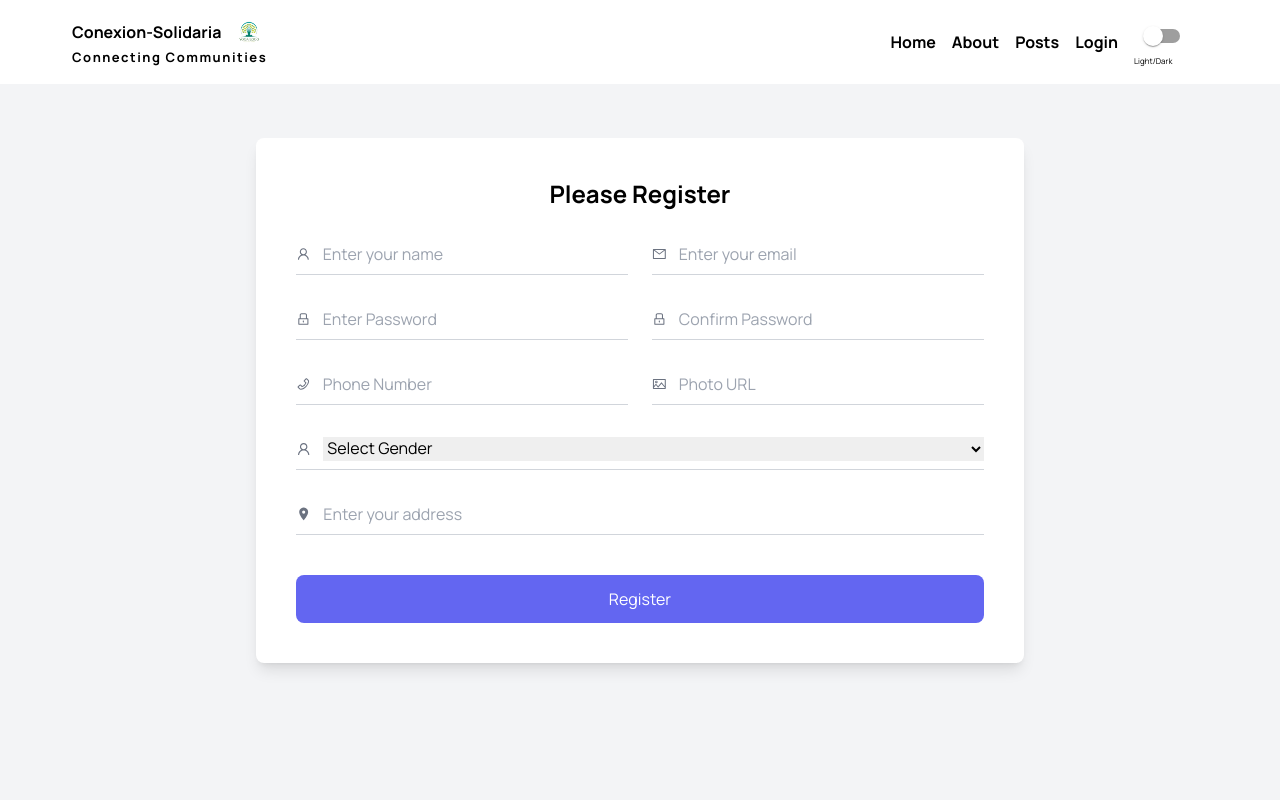
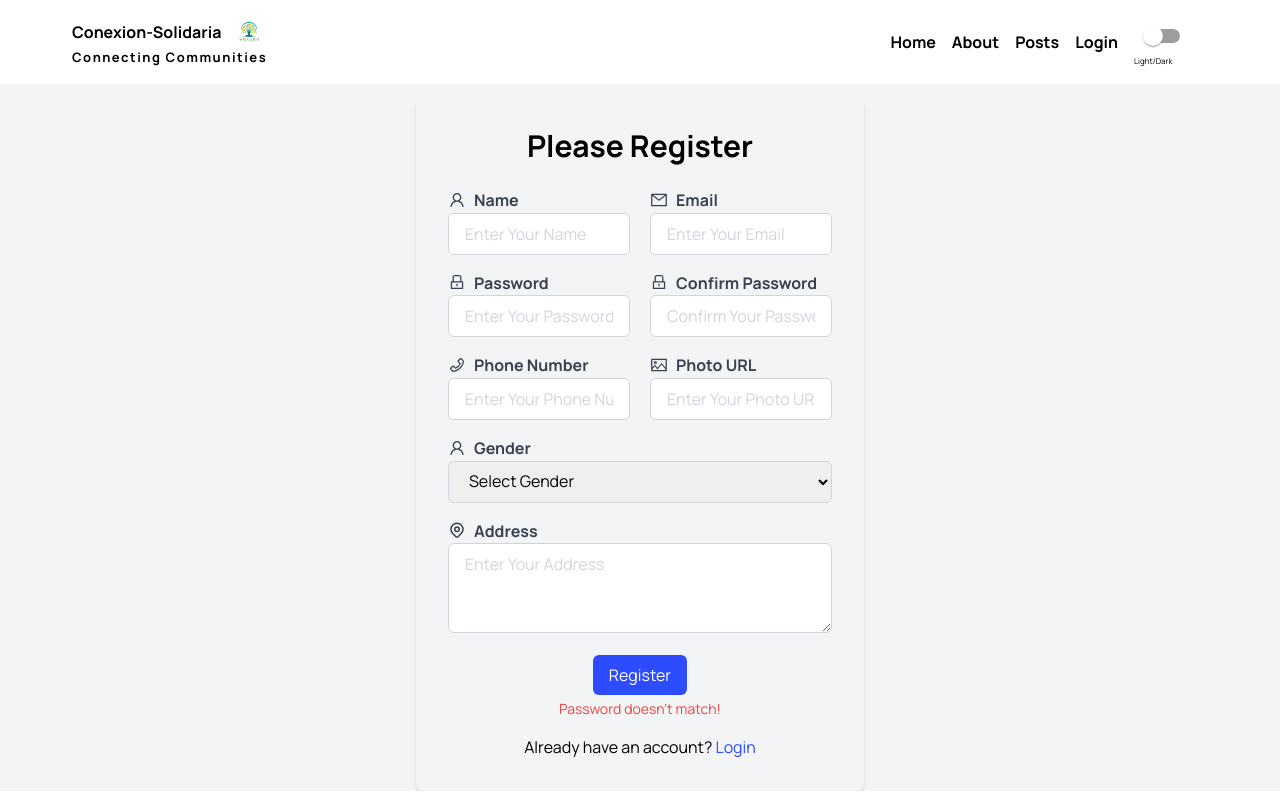
Before and after one commit to Error-404-NotFound/Conexion-Solidaria, a React (Vite) app in the folder frontend/: page /register in a window 1280 px wide. Built offline with nearby package versions, Linux system fonts and the light colour scheme.

Commit message:
registration page bug fix and navigation resolved

```diff
--- a/frontend/src/pages/Login.jsx
+++ b/frontend/src/pages/Login.jsx
@@ -44,7 +44,7 @@ const Login = () => {
                     <a href="#" className="text-indigo-500 hover:underline">Forgot Password?</a>
                     <p className="mt-2">
                         Don't have an account?{" "}
-                        <a href="#" className="text-indigo-500 hover:underline">Sign up</a>
+                        <a href="/register" className="text-indigo-500 hover:underline">Sign up</a>
                     </p>
                 </div>
             </div>
--- a/frontend/src/pages/Register.jsx
+++ b/frontend/src/pages/Register.jsx
@@ -1,104 +1,191 @@
-import React from 'react';
-import { AiOutlineUser, AiOutlineMail, AiOutlineLock, AiOutlinePhone, AiOutlinePicture } from 'react-icons/ai';
-import { FaGenderless } from 'react-icons/fa';
-import { MdLocationOn } from 'react-icons/md';
+import { AiOutlineUser,AiOutlineMail, AiOutlineLock, AiOutlinePhone, AiOutlinePicture, AiOutlineHeatMap } from "react-icons/ai";
+import { useContext } from "react";
+import { useForm } from "react-hook-form";
+import { useNavigate } from "react-router-dom";
+import { HiOutlineLocationMarker } from 'react-icons/hi';
+// import { AuthContext } from "../context/AuthContext";
+import axios from "axios";
+const Register = () => {
 
-const Register = () => {
+const navigate = useNavigate();
+// const {signUp, updateUser, setError} = useContext(AuthContext);
+const {
+    register,
+    handleSubmit,
+    watch,
+    formState: { errors },
+    } = useForm();
+
+
+  const onSubmit = (data) => {
+    setError("");
+    signUp(data.email, data.password).then((result) => {
+      const user = result.user;
+      if (user) {
+        return updateUser(data.name, data.photoUrl).
+        then(() => {
+          const userImp = {
+            name: user?.displayName,
+            email: user?.email,
+            photoURL: user?.photoURL,
+            role: "user",
+            gender: data.gender,
+            phone: data.phone,
+            address: data.address,
+          };
+
+          if (user.email && user.displayName) {
+            return axios.post("http://localhost:5000/user-register", userImp).then(() => {
+              navigate("/");
+              return "Registration Successful!";
+            }).catch((err) => {
+              throw new Error(err);
+            });
+          }
+        }).catch((err) => {
+            setError(err.code);
+            throw new Error(err);
+        });
+      }
+    });
+    console.log(data);
+  };
+
+
+  const password = watch("password", "");
+
+
   return (
-    <div className="flex justify-center items-center min-h-screen bg-gray-100">
-      <div className="bg-white p-10 rounded-lg shadow-lg max-w-3xl w-full">
-        <h2 className="text-2xl font-bold mb-6 text-center">Please Register</h2>
-        <form className="grid grid-cols-2 gap-6">
-          {/* Name Field */}
-          <div className="flex items-center border-b border-gray-300 py-2">
-            <AiOutlineUser className="text-gray-500 mr-3" />
+    <div className="flex justify-center items-center pt-14 bg-gray-100 mt-10">
+      <div className="max-w-md p-8 rounded-lg shadow-md">
+        <h2 className="text-3xl font-bold text-center mb-6">Please Register</h2>
+
+        {/* form data */}
+        <form onSubmit={handleSubmit(onSubmit)}>
+          <div className="flex items-center gap-5">
+            <div className="mb-4">
+                <label htmlFor="name" className="block text-gray-700 font-bold">
+                    <AiOutlineUser className="inline-block mr-2 mb-1 text-lg" />
+                    Name
+                </label>
                 <input
                     type="text"
-              placeholder="Enter your name"
-              className="w-full outline-none focus:border-indigo-500"
+                    placeholder="Enter Your Name"
+                    {...register("name", { required: true })}
+                    className="w-full px-3 py-2 placeholder-gray-300 border border-gray-300 rounded-md py-2 px-4 focus:outline-none focus:ring focus:ring focus:border-blue-300"
                 />
             </div>
-
-          {/* Email Field */}
-          <div className="flex items-center border-b border-gray-300 py-2">
-            <AiOutlineMail className="text-gray-500 mr-3" />
+            <div className="mb-4">
+                <label htmlFor="email" className="block text-gray-700 font-bold">
+                    <AiOutlineMail className="inline-block mr-2 mb-1 text-lg" />
+                    Email
+                </label>
                 <input
                     type="email"
-              placeholder="Enter your email"
-              className="w-full outline-none focus:border-indigo-500"
+                    placeholder="Enter Your Email"
+                    {...register("email", { required: true })}
+                    className="w-full px-3 py-2 placeholder-gray-300 border border-gray-300 rounded-md py-2 px-4 focus:outline-none focus:ring focus:ring focus:border-blue-300"
                 />
             </div>
-
-          {/* Password Field */}
-          <div className="flex items-center border-b border-gray-300 py-2">
-            <AiOutlineLock className="text-gray-500 mr-3" />
+          </div>
+          <div className="flex items-center gap-5">
+            <div className="mb-4">
+                <label htmlFor="password" className="block text-gray-700 font-bold">
+                    <AiOutlineLock className="inline-block mr-2 mb-1 text-lg" />
+                    Password
+                </label>
                 <input
                     type="password"
-              placeholder="Enter Password"
-              className="w-full outline-none focus:border-indigo-500"
+                    placeholder="Enter Your Password"
+                    {...register("password", { required: true })}
+                    className="w-full px-3 py-2 placeholder-gray-300 border border-gray-300 rounded-md py-2 px-4 focus:outline-none focus:ring focus:ring focus:border-blue-300"
                 />
             </div>
-
-          {/* Confirm Password Field */}
-          <div className="flex items-center border-b border-gray-300 py-2">
-            <AiOutlineLock className="text-gray-500 mr-3" />
+            <div className="mb-4">
+                <label htmlFor="confirmPassword" className="block text-gray-700 font-bold">
+                    <AiOutlineLock className="inline-block mr-2 mb-1 text-lg" />
+                    Confirm Password
+                </label>
                 <input
                     type="password"
-              placeholder="Confirm Password"
-              className="w-full outline-none focus:border-indigo-500"
+                    placeholder="Confirm Your Password"
+                    {...register("confirmPassword", { required: true, validate: (value) => value === password || "Passwords do not match" })}
+                    className="w-full px-3 py-2 placeholder-gray-300 border border-gray-300 rounded-md py-2 px-4 focus:outline-none focus:ring focus:ring focus:border-blue-300"
                 />
             </div>
-
-          {/* Phone Number Field */}
-          <div className="flex items-center border-b border-gray-300 py-2">
-            <AiOutlinePhone className="text-gray-500 mr-3" />
+          </div>
+          <div className="flex items-center gap-5">
+            <div className="mb-4">
+                <label htmlFor="phoneNumber" className="block text-gray-700 font-bold">
+                    <AiOutlinePhone className="inline-block mr-2 mb-1 text-lg" />
+                    Phone Number
+                </label>
+                <input
+                    type="tel"
+                    placeholder="Enter Your Phone Number"
+                    {...register("phone", { required: true })}
+                    className="w-full px-3 py-2 placeholder-gray-300 border border-gray-300 rounded-md py-2 px-4 focus:outline-none focus:ring focus:ring focus:border-blue-300"
+                />
+            </div>
+            <div className="mb-4">
+                <label htmlFor="photoUrl" className="block text-gray-700 font-bold">
+                    <AiOutlinePicture className="inline-block mr-2 mb-1 text-lg" />
+                    Photo URL
+                </label>
                 <input
                     type="text"
-              placeholder="Phone Number"
-              className="w-full outline-none focus:border-indigo-500"
+                    placeholder="Enter Your Photo URL"
+                    {...register("photoUrl", { required: true })}
+                    className="w-full px-3 py-2 placeholder-gray-300 border border-gray-300 rounded-md py-2 px-4 focus:outline-none focus:ring focus:ring focus:border-blue-300"
                 />
             </div>
-
-          {/* Photo URL Field */}
-          <div className="flex items-center border-b border-gray-300 py-2">
-            <AiOutlinePicture className="text-gray-500 mr-3" />
-            <input
-              type="text"
-              placeholder="Photo URL"
-              className="w-full outline-none focus:border-indigo-500"
-            />
           </div>
 
-          {/* Gender Field */}
-          <div className="flex items-center border-b border-gray-300 py-2 col-span-2">
-            <AiOutlineUser className="text-gray-500 mr-3" />
-            <select className="w-full outline-none focus:border-indigo-500">
+          <div>
+            <div className="mb-4">
+                <label htmlFor="gender" className="block text-gray-700 font-bold">
+                    <AiOutlineUser className="inline-block mr-2 mb-1 text-lg" />
+                    Gender
+                </label>
+                <select {...register ("gender", {required: true})} className="w-full border border-gray-300 rounded-md py-2 px-4 focus:outline-none focus:ring focus:border-blue">
                     <option value="">Select Gender</option>
                     <option value="male">Male</option>
                     <option value="female">Female</option>
+                    <option value="other">Other</option>
+
                 </select>
             </div>
-
-          {/* Address Field */}
-          <div className="flex items-center border-b border-gray-300 py-2 col-span-2">
-            <MdLocationOn className="text-gray-500 mr-3" />
-            <input
-              type="text"
-              placeholder="Enter your address"
-              className="w-full outline-none focus:border-indigo-500"
-            />
+            <div className="mb-4">
+                <label htmlFor="address" className="block text-gray-700 font-bold">
+                    <HiOutlineLocationMarker className="inline-block mr-2 mb-1 text-lg" />
+                    Address
+                </label>
+                <textarea
+                    {...register("address", {required: true})}
+                    rows="3"
+                    placeholder="Enter Your Address"
+                    className="w-full px-3 py-2 placeholder-gray-300 border border-gray-300 rounded-md py-2 px-4 focus:outline-none focus:ring focus:ring focus:border-blue-300">
+                </textarea>
+            </div>
           </div>
 
-          {/* Submit Button */}
-          <div className="col-span-2">
-            <button
-              type="submit"
-              className="w-full bg-indigo-500 text-white py-3 rounded-lg mt-4 hover:bg-indigo-600 transition"
-            >
-              Register
-            </button>
+          <div className="text-center">
+            <button type="submit" className="bg-secondary hover:bg-red-500 text-white py-2 px-4 rounded-md">Register</button>
+
+            {
+                errors && (
+                    <div className="text-red-500 text-sm w-full mt-1">
+                        <p>Password doesn't match!</p>
                     </div>
+                )
+            }
+          </div>
+
         </form>
+        <p className="text-center mt-4">
+            Already have an account? <a href="/login" className="text-secondary">Login</a>
+        </p>
+         {/*Google auth  */}
       </div>
     </div>
   );
```
Also changed, not shown: frontend/src/components/body/PostCard.jsx (+6 -4 lines). Lines whose indentation alone changed are shown as unchanged.
